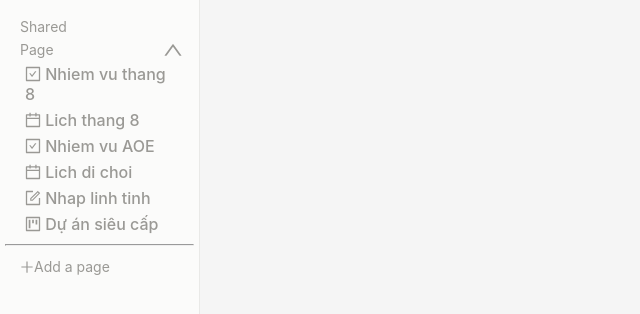
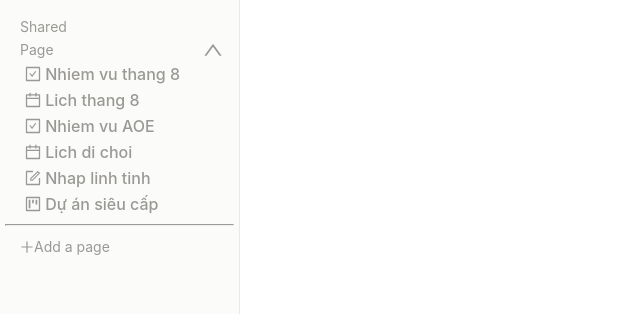
Before and after one commit to thangtran11761/NotionClone, a React (Create React App) app: page / in a window 1280 px wide. Shown: the top 314 px of the page, without its empty margins (0-640 px from the left). Built offline with nearby package versions, Linux system fonts and the light colour scheme; data requests are answered from the project's data file.

Commit message:
change css

```diff
--- a/src/layout/Main.jsx
+++ b/src/layout/Main.jsx
@@ -14,11 +14,11 @@ const Main = () => {
 
     return (
         <Layout className={classes.layout}>
-            <Sider style={{ backgroundColor: '#fff' }}>
+            <Sider width={240}>
                 <SideBar />
             </Sider>
-            <Layout>
-                {pageCtx.page?.type === 'tasks' && (< Task page={pageCtx.page} />)}
+            <Layout className={classes.content}>
+                {pageCtx.page?.type === 'task' && (< Task page={pageCtx.page} />)}
             </Layout>
         </Layout>
     )
--- a/src/layout/style.module.css
+++ b/src/layout/style.module.css
@@ -1,3 +1,7 @@
 .layout {
     height: calc(100vh) ;
 }
+
+.content {
+    background-color: #fff;
+}
```
